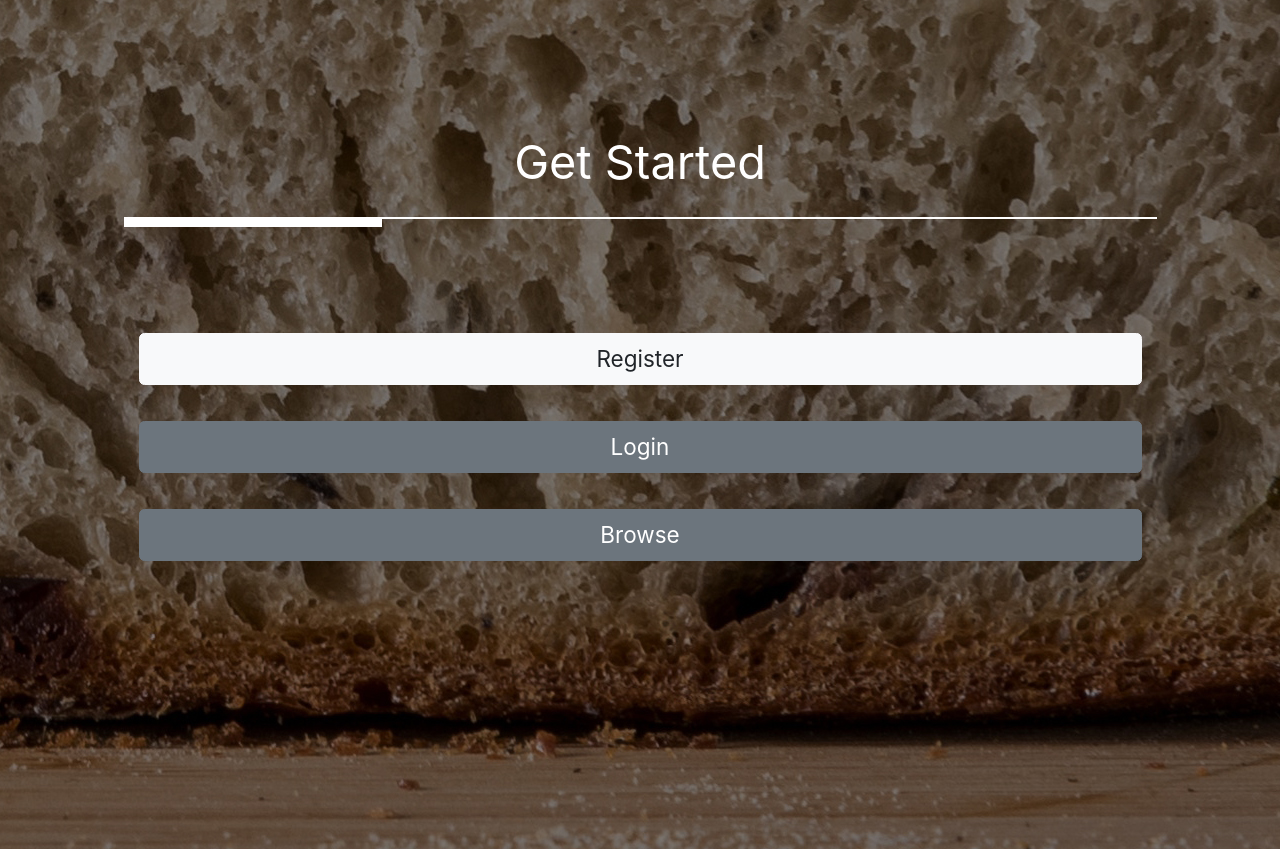
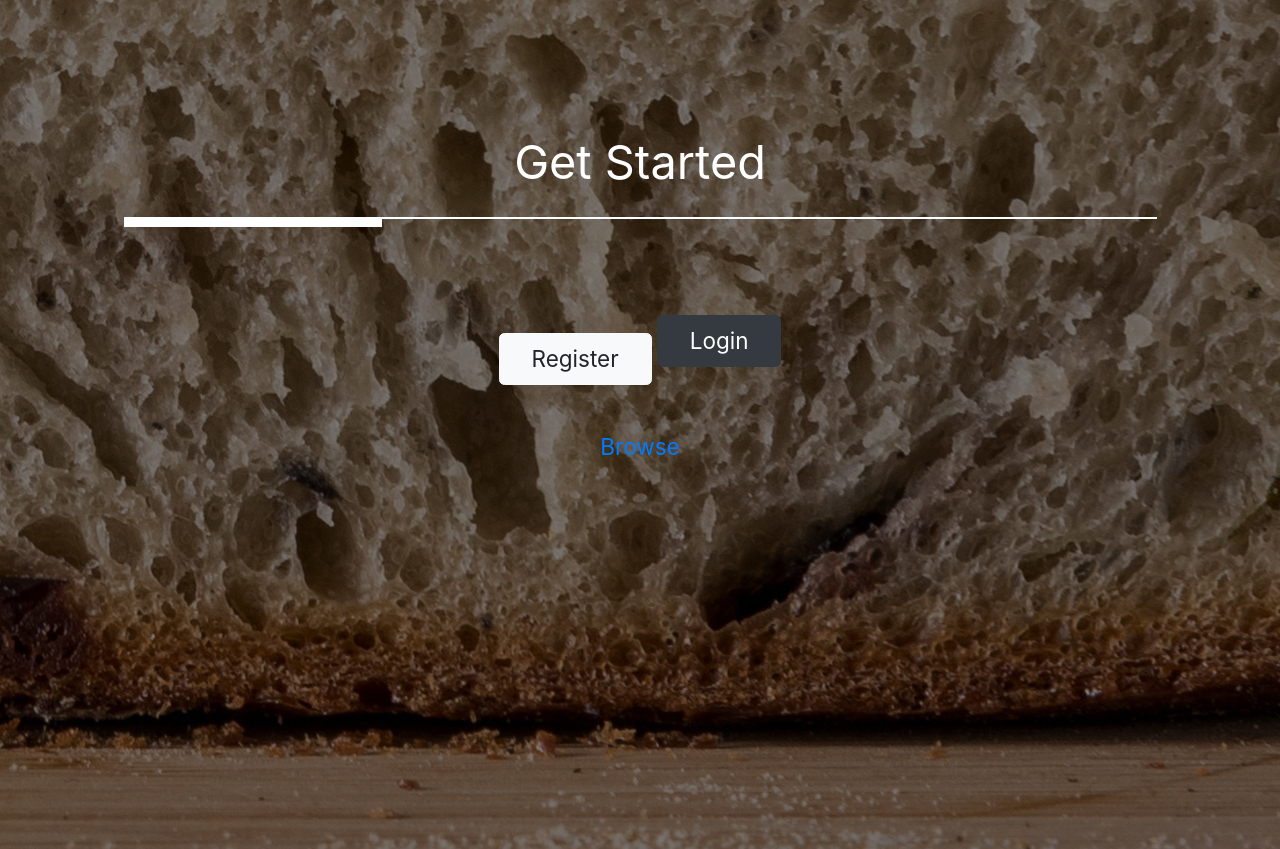
Before and after one commit to Ekimerton/Douh, a Flask app: page / in a window 1280 px wide. Shown: the part 2104-2953 px from the top of the page. Run offline with Flask 2, Linux system fonts and the light colour scheme; some libraries are stand-ins or nearby versions.

Commit message:
shifted buttons

```diff
--- a/Driver/templates/intro.html
+++ b/Driver/templates/intro.html
@@ -119,13 +119,11 @@
             </div>
         </div>
         <div class="col text-center">
-          <a class="btn btn-light btn-lg mb-3 mt-5 col" href="{{ url_for('users.register') }}" role="button">Register</a>
+          <a class="btn btn-light btn-lg mb-3 mt-5 col-auto" href="{{ url_for('users.register') }}" role="button">Register</a>
+          <a class="btn btn-dark btn-lg mt-3 mb-3 col-auto" href="{{ url_for('users.login') }}" role="button">Login</a>
         </div>
         <div class="col text-center">
-          <a class="btn btn-secondary btn-lg mt-3 mb-3 col" href="{{ url_for('users.login') }}" role="button">Login</a>
-        </div>
-        <div class="col text-center">
-          <a class="btn btn-secondary btn-lg mt-3 mb-3 col" href="{{ url_for('main.home') }}" role="button">Browse</a>
+          <a class="btn btn-link btn-lg mt-3 mb-3 col" href="{{ url_for('main.home') }}" role="button">Browse</a>
         </div>
       </div>
     </section>
```
